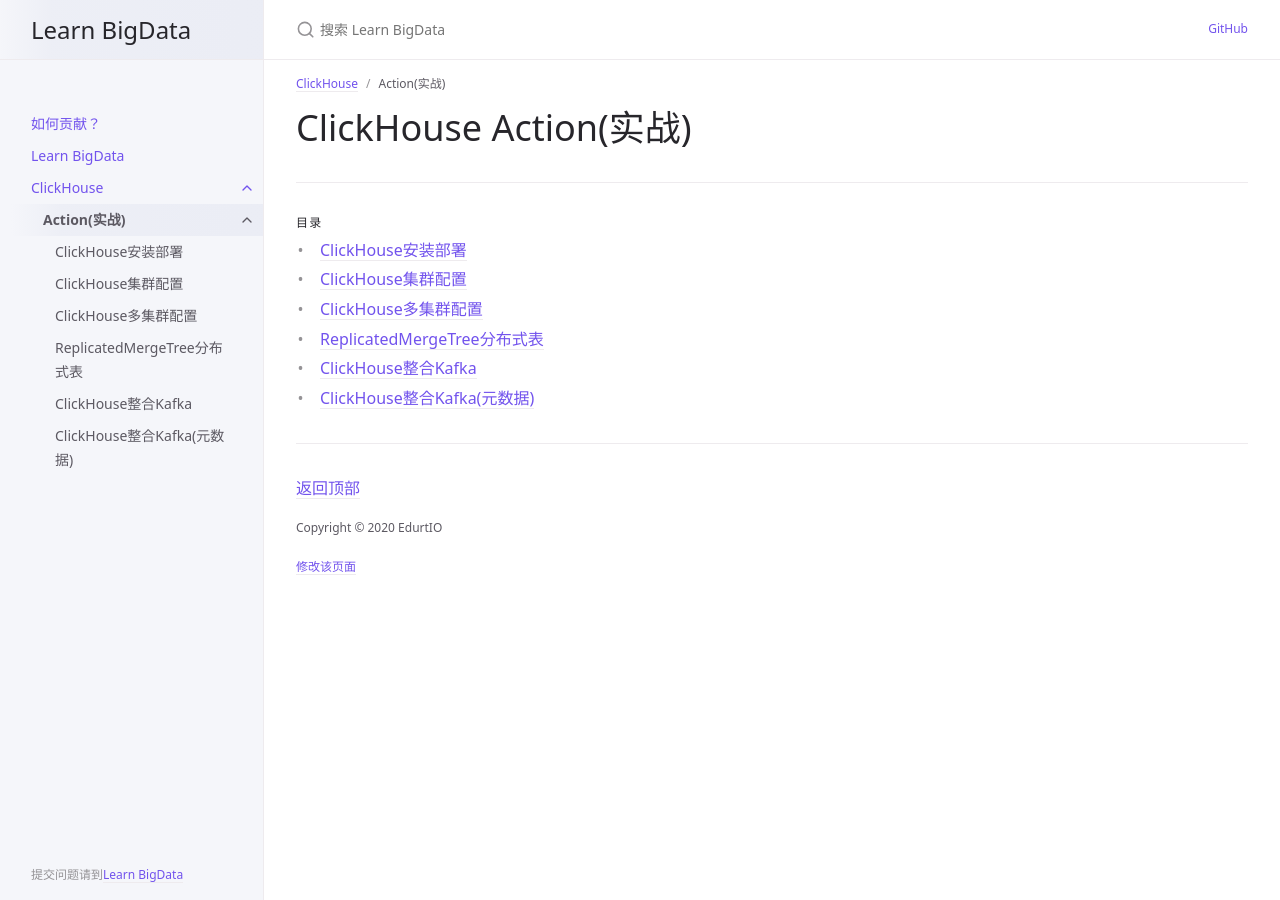
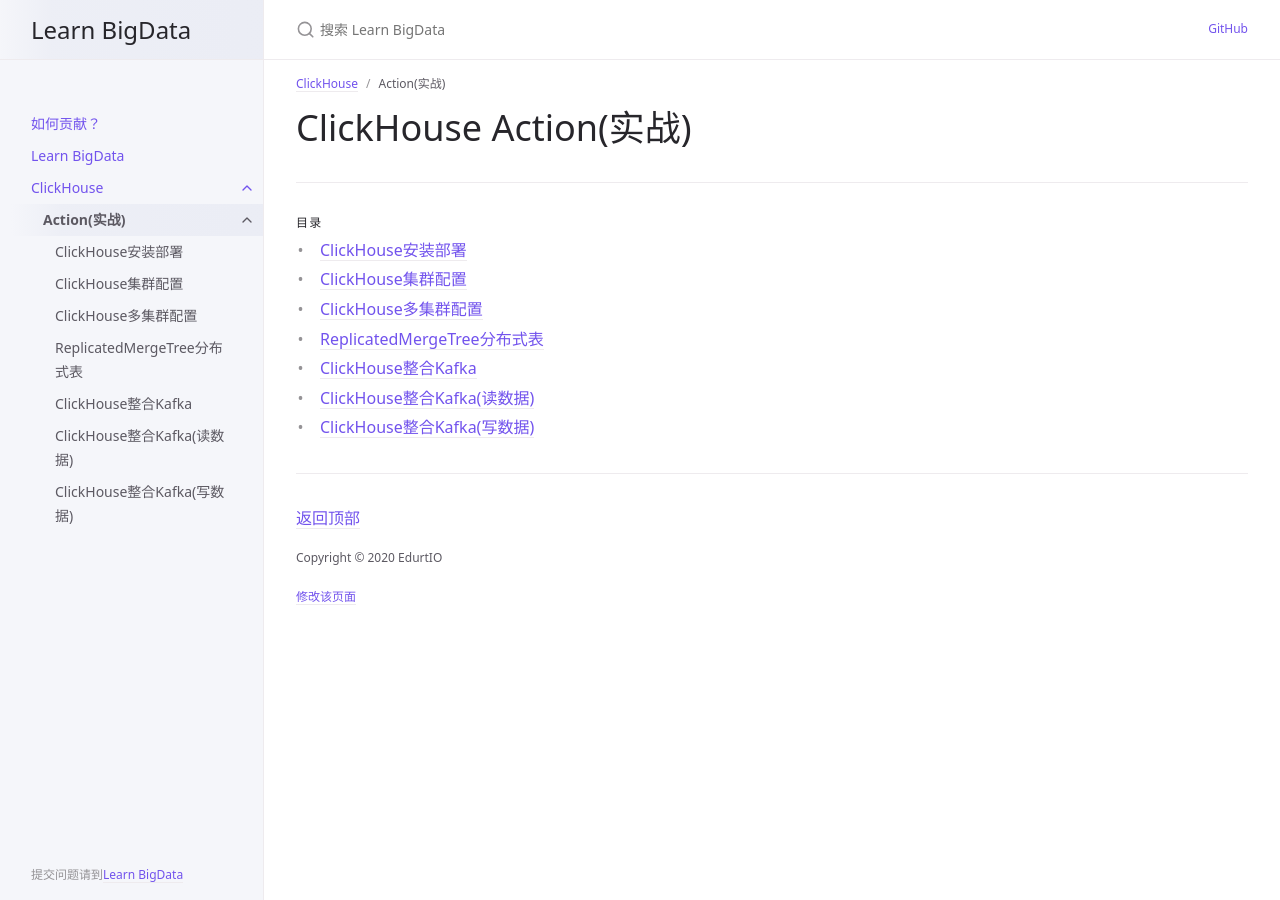
Before and after one commit to EdurtIO/learn-bigdata.incubator.edurt.io, a Jekyll site: the page built from docs/ClickHouse/Action/index.md, in a window 1280 px wide. Built offline with Jekyll 4.4.1, drawn with Linux system fonts in a browser that asks for light colours; part of the change alters nothing that is shown.

Commit message:
添加ClickHouse整合Kafka(写数据)文档

````diff
--- a/docs/ClickHouse/Action/engine-kafka-operations.md
+++ b/docs/ClickHouse/Action/engine-kafka-reader.md
@@ -1,6 +1,6 @@
 ---
 layout: default
-title: ClickHouse整合Kafka(元数据)
+title: ClickHouse整合Kafka(读数据)
 nav_order: 101
 has_children: false
 parent: Action(实战)
--- /dev/null
+++ b/docs/ClickHouse/Action/engine-kafka-writer.md
@@ -0,0 +1,126 @@
+---
+layout: default
+title: ClickHouse整合Kafka(写数据)
+nav_order: 102
+has_children: false
+parent: Action(实战)
+grand_parent: ClickHouse
+---
+
+## 目录
+{: .no_toc .text-delta }
+
+1. TOC
+{:toc}
+
+本文章主要讲解如何将ClickHouse中的消息写回到Kafka。
+ClickHouse读取Kafka数据详见[ClickHouse整合Kafka(读数据)]({{ site.baseurl }}{% link docs/ClickHouse/Action/engine-kafka-reader.md %})
+
+### Kafka相关操作
+
+---
+
+- 在Kafka中创建`kafka_writers`Topic用于接收ClickHouse写入的数据
+
+```
+kafka-topics \
+--zookeeper localhost:2181 \
+--topic kafka_writers \
+--create --partitions 2 \
+--replication-factor 2
+```
+
+执行命令后返回如下响应
+
+```
+Created topic "kafka_writers".
+```
+
+这标志着topic已经创建成功。
+
+### ClickHouse相关操作
+
+---
+
+- 创建`kafka_writers_reader`表，用于标记读取kafka数据[**此处也不可以操作**]
+
+```
+CREATE TABLE kafka_writers_reader \
+( \
+    `id` Int, \
+    `platForm` String, \
+    `appname` String, \
+    `time` DateTime \
+) \
+ENGINE = Kafka \
+SETTINGS kafka_broker_list = 'localhost:9092', kafka_topic_list = 'kafka_writers_reader', kafka_group_name = 'kafka_writers_reader_group', kafka_format = 'CSV';
+```
+
+- 我们需要使用Kafka表引擎定义一个表，该表指向我们的`kafka_writers`主题。该表可以读取和写入Kafka消息(我们在此只做写入操作)。
+
+```
+CREATE TABLE kafka_writers_queue ( \
+    id Int, \
+    platForm String, \
+    appname String, \
+    time DateTime \
+) \
+ENGINE = Kafka \
+SETTINGS kafka_broker_list = 'localhost:9092', \
+       kafka_topic_list = 'kafka_writers', \
+       kafka_group_name = 'kafka_writers_group', \
+       kafka_format = 'CSV', \
+       kafka_max_block_size = 1048576;
+```
+
+> 此处我们为了方便使用了CSV格式化数据格式，具体的数据格式根据数据而定。
+
+- 创建`kafka_writers_view`物化视图用于将ID大于5的数据输入到`kafka_writers`Topic中
+
+```
+CREATE MATERIALIZED VIEW kafka_writers_view TO \
+kafka_writers_queue AS \
+SELECT id, platForm, appname FROM kafka_writers_reader \
+WHERE id >= 20;
+```
+
+### 验证Kafka数据的写入
+
+---
+
+- 登录到Kafka集群中消费`kafka_writers`数据
+
+```
+kafka-console-consumer --bootstrap-server localhost:9092 --topic kafka_writers
+```
+
+- 新开另一个窗口对`kafka_writers_reader`Kafka主题做生产数据操作
+
+```
+kafka-console-producer --broker-list kafka:9092 --topic kafka_writers_reader <<END
+4,"Data","Test","2020-12-23 14:45:31"
+5,"Plan","Test1","2020-12-23 14:47:32"
+22,"Plan","Test2","2020-12-23 14:52:15"
+7,"Data","Test3","2020-12-23 14:54:39"
+END
+```
+
+> 如果我们没有创建`kafka_writers_reader`主题的话，我们可以忽略此步骤使用下一步方式
+
+- 插入ClickHouse数据到``表中
+
+```
+INSERT INTO kafka_writers_reader (id, platForm, appname, time) \
+VALUES (4,'Data','Test','2020-12-23 14:45:31'), \
+(5,'Plan','Test1','2020-12-23 14:47:32'), \
+(22,'Plan','Test2','2020-12-23 14:52:15'), \
+(7,'Data','Test3','2020-12-23 14:54:39');
+```
+
+经过短暂的时候后，我们会在消费`kafka_writers`窗口下看到以下信息的输出
+
+```
+"22","Plan","Test2","1970-01-01 08:00:00"
+```
+
+这标志着我们的数据已经成功写入Kakfa中。
````
